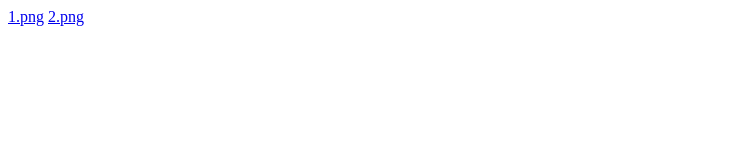
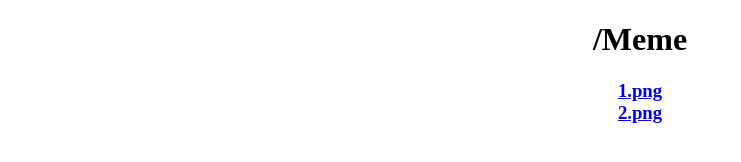
Before and after one commit to Bossgamerteam/pre-made-discord-webms, a plain HTML site: page Meme/index.html in a window 1280 px wide. Shown: the whole page, without its empty margins (0-741 px from the left). Drawn offline with Linux system fonts and the light colour scheme.

Commit message:
Update index.html

```diff
--- a/Meme/index.html
+++ b/Meme/index.html
@@ -4,7 +4,7 @@
   <title>/Meme</title>
 </head>
 <body>
-  <a href="1.png">1.png</a>
-  <a href="2.png">2.png</a>
+<h1 style="text-align: center;">/Meme</h1>
+<h3 style="text-align: center;"><a href="1.png">1.png<br /></a><a href="2.png">2.png</a></h3>
 </body>
 </html
```
